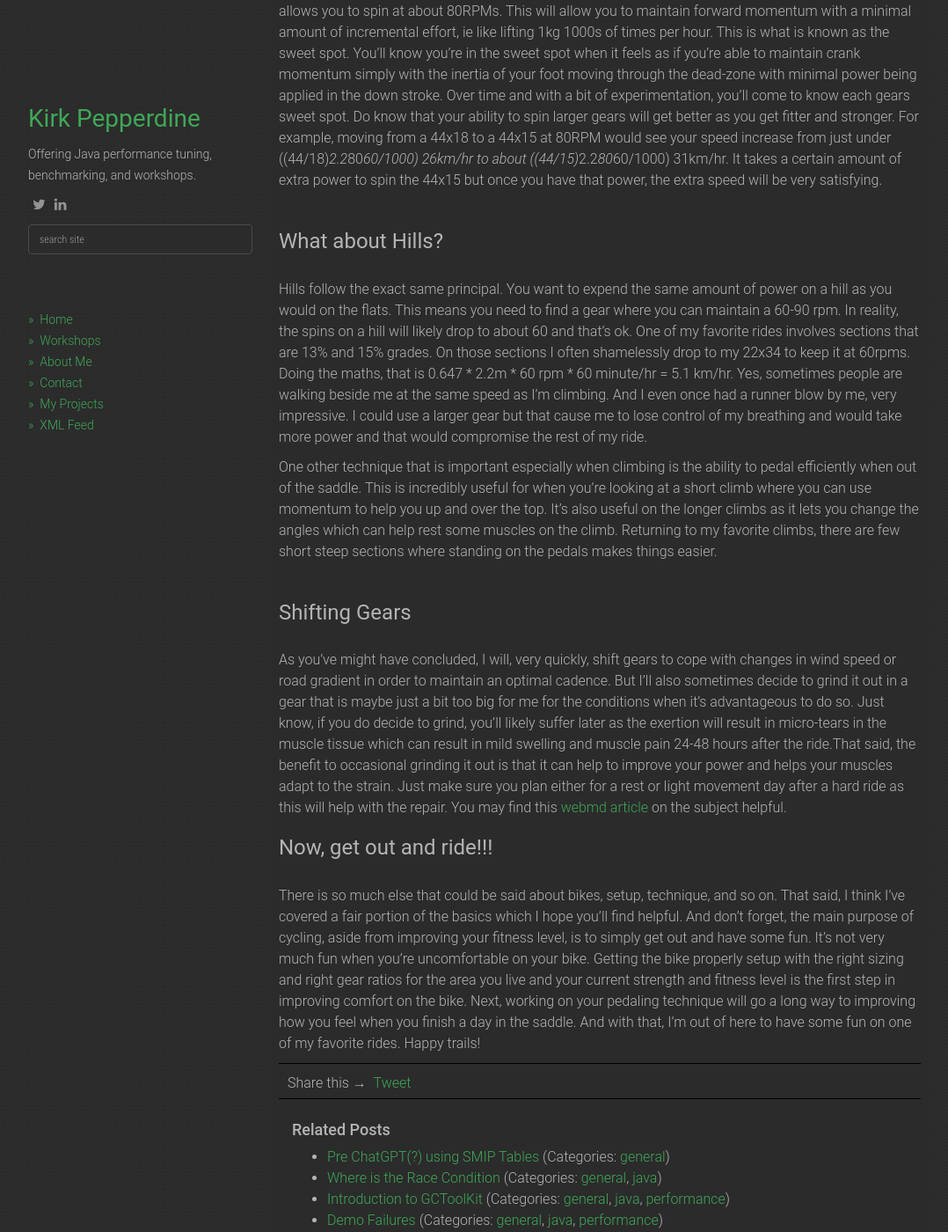
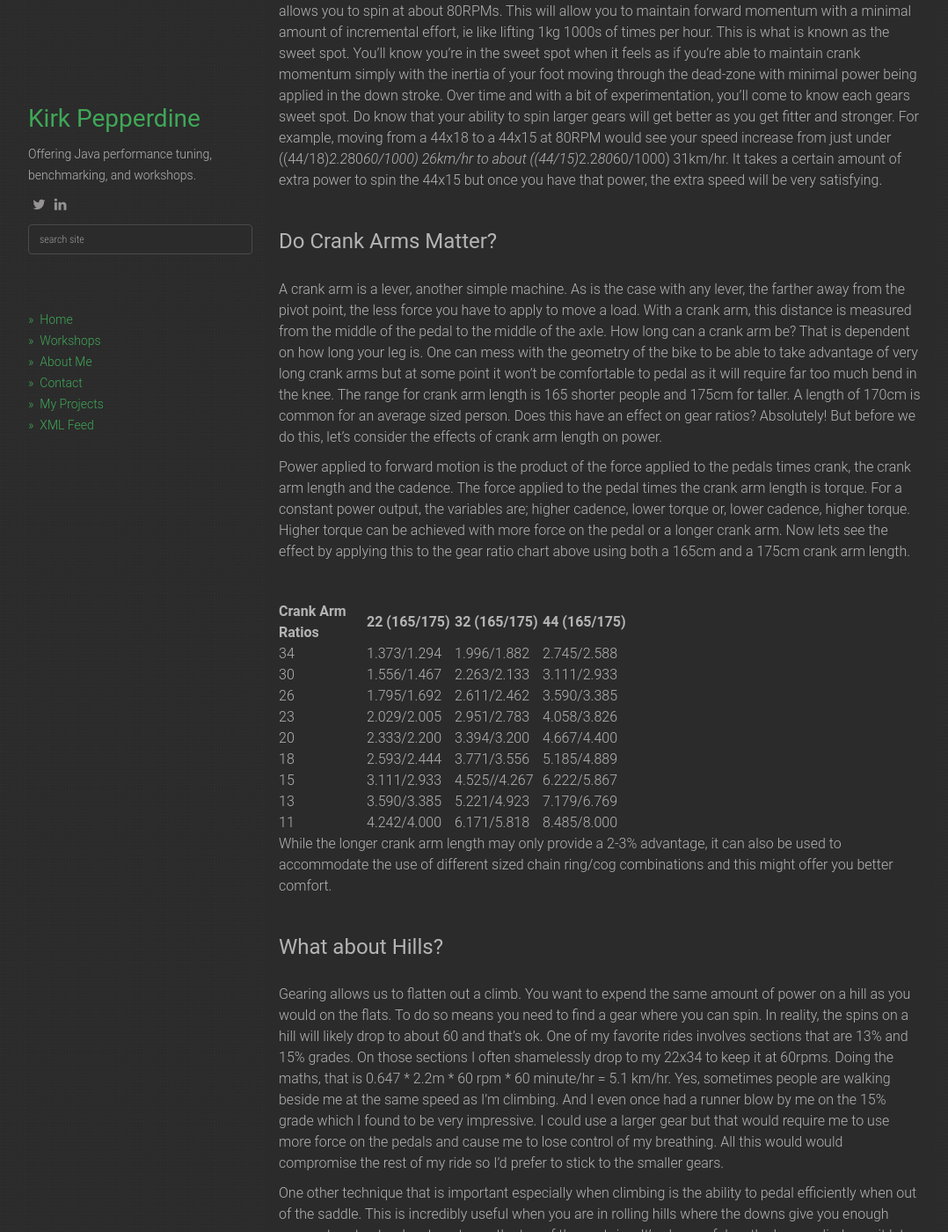
Before and after one commit to kcpeppe/kcpeppe.github.io, a Jekyll site: the page built from _posts/2023-06-08-cycling_faster.md, in a window 1280 px wide and 1400 px high, scrolled down 3226 px. Shown: the whole window at 88% size, without its empty margins (53-1131 px from the left). Built offline with Jekyll 4.4.1, drawn with Linux system fonts in a browser that asks for light colours; nearby versions of some CDN libraries; comment, search, counter and statistics services are not loaded; some of the changed text lies outside the part shown.

```diff
--- a/_posts/2023-06-08-cycling_faster.md
+++ b/_posts/2023-06-08-cycling_faster.md
@@ -33,7 +33,7 @@ The table below lists all of the gear ratios on my bike.
 
 <table>
 <tr>
-<th style="width:100px">Teeth</th>
+<th style="width:100px">Gear Ratios</th>
 <th style="width:100px">22</th>
 <th style="width:100px">32</th>
 <th style="width:100px">44</th>
@@ -69,11 +69,40 @@ Undoubtedly the most important aspect to a good pedal stroke is how the seat is
 What gear should you be using? Think of it this way, how many reps can you achieve when lifting 20kg as apposed to how many when lifting 1kg. With cycling you'll be performing anywhere from 3000 to 5500 reps per hour. As my very fit friend discovered, it was much easier to perform many reps with a smaller gear than it was to perform fewer with a larger one. The general recommendation is to use a gear that allows you to spin at about 80RPMs. This will allow you to maintain forward momentum with a minimal amount of incremental effort, ie like lifting 1kg 1000s of times per hour. This is what is known as the sweet spot. You'll know you're in the sweet spot when it feels as if you're able to maintain crank momentum simply with the inertia of your foot moving through the dead-zone with minimal power being applied in the down stroke. Over time and with a bit of experimentation, you'll come to know each gears sweet spot. Do know that your ability to spin larger gears will get better as you get fitter and stronger. For example, moving from a 44x18 to a 44x15 at 80RPM would see your speed increase from just under ((44/18)*2.2*80*60/1000) 26km/hr to about ((44/15)*2.2*80*60/1000) 31km/hr. It takes a certain amount of extra power to spin the 44x15 but once you have that power, the extra speed will be very satisfying.
 <br/>
 <br/>
+### Do Crank Arms Matter?
+<br/>
+A crank arm is a lever, another simple machine. As is the case with any lever, the farther away from the pivot point, the less force you have to apply to move a load. With a crank arm, this distance is measured from the middle of the pedal to the middle of the axle. How long can a crank arm be? That is dependent on how long your leg is. One can mess with the geometry of the bike to be able to take advantage of very long crank arms but at some point it won't be comfortable to pedal as it will require far too much bend in the knee. The range for crank arm length is 165 shorter people and 175cm for taller. A length of 170cm is common for an average sized person. Does this have an effect on gear ratios? Absolutely! But before we do this, let's consider the effects of crank arm length on power.
+
+Power applied to forward motion is the product of the force applied to the pedals times crank, the crank arm length and the cadence. The force applied to the pedal times the crank arm length is torque. For a constant power output, the variables are; higher cadence, lower torque or, lower cadence, higher torque. Higher torque can be achieved with more force on the pedal or a longer crank arm. Now lets see the effect by applying this to the gear ratio chart above using both a 165cm and a 175cm crank arm length.
+
+<br/>
+<table>
+<tr>
+<th style="width:100px">Crank Arm Ratios</th>
+<th style="width:100px">22 (165/175)</th>
+<th style="width:100px">32 (165/175)</th>
+<th style="width:100px">44 (165/175)</th>
+</tr>
+<tr></tr>
+<tr><td>34</td><td>1.373/1.294</td><td>1.996/1.882</td><td>2.745/2.588</td></tr>
+<tr><td>30</td><td>1.556/1.467</td><td>2.263/2.133</td><td>3.111/2.933</td></tr>
+<tr><td>26</td><td>1.795/1.692</td><td>2.611/2.462</td><td>3.590/3.385</td></tr>
+<tr><td>23</td><td>2.029/2.005</td><td>2.951/2.783</td><td>4.058/3.826</td></tr>
+<tr><td>20</td><td>2.333/2.200</td><td>3.394/3.200</td><td>4.667/4.400</td></tr>
+<tr><td>18</td><td>2.593/2.444</td><td>3.771/3.556</td><td>5.185/4.889</td></tr>
+<tr><td>15</td><td>3.111/2.933</td><td>4.525//4.267</td><td>6.222/5.867</td></tr>
+<tr><td>13</td><td>3.590/3.385</td><td>5.221/4.923</td><td>7.179/6.769</td></tr>
+<tr><td>11</td><td>4.242/4.000</td><td>6.171/5.818</td><td>8.485/8.000</td></tr>
+</table>
+
+While the longer crank arm length may only provide a 2-3% advantage, it can also be used to accommodate the use of different sized chain ring/cog combinations and this might offer you better comfort.
+<br/>
+<br/>
 ### What about Hills?
 <br/>
-Hills follow the exact same principal. You want to expend the same amount of power on a hill as you would on the flats. This means you need to find a gear where you can maintain a 60-90 rpm. In reality, the spins on a hill will likely drop to about 60 and that's ok. One of my favorite rides involves sections that are 13% and 15% grades. On those sections I often shamelessly drop to my 22x34 to keep it at 60rpms. Doing the maths, that is 0.647 * 2.2m * 60 rpm * 60 minute/hr = 5.1 km/hr. Yes, sometimes people are walking beside me at the same speed as I'm climbing. And I even once had a runner blow by me, very impressive. I could use a larger gear but that cause me to lose control of my breathing and would take more power and that would compromise the rest of my ride.
+Gearing allows us to flatten out a climb. You want to expend the same amount of power on a hill as you would on the flats. To do so means you need to find a gear where you can spin. In reality, the spins on a hill will likely drop to about 60 and that's ok. One of my favorite rides involves sections that are 13% and 15% grades. On those sections I often shamelessly drop to my 22x34 to keep it at 60rpms. Doing the maths, that is 0.647 * 2.2m * 60 rpm * 60 minute/hr = 5.1 km/hr. Yes, sometimes people are walking beside me at the same speed as I'm climbing. And I even once had a runner blow by me on the 15% grade which I found to be very impressive. I could use a larger gear but that would require me to use more force on the pedals and cause me to lose control of my breathing. All this would would compromise the rest of my ride so I'd prefer to stick to the smaller gears.
 
-One other technique that is important especially when climbing is the ability to pedal efficiently when out of the saddle. This is incredibly useful for when you're looking at a short climb where you can use momentum to help you up and over the top. It's also useful on the longer climbs as it lets you change the angles which can help rest some muscles on the climb. Returning to my favorite climbs, there are few short steep sections where standing on the pedals makes things easier.
+One other technique that is important especially when climbing is the ability to pedal efficiently when out of the saddle. This is incredibly useful when you are in rolling hills where the downs give you enough momentum to stand up to get over the top of the next rise. It's also useful on the longer climbs as it lets you change the angles which can help rest some muscles on the climb. On my favored rides the climbs have a few short steep sections where standing on the pedals makes things easier.
 <br/><br/>
 ### Shifting Gears
 <br/>
```
Also changed, not shown: _posts/2023-03-27-Unified_Logging.md (+18 -15 lines), Gemfile.lock, 1 other file.
